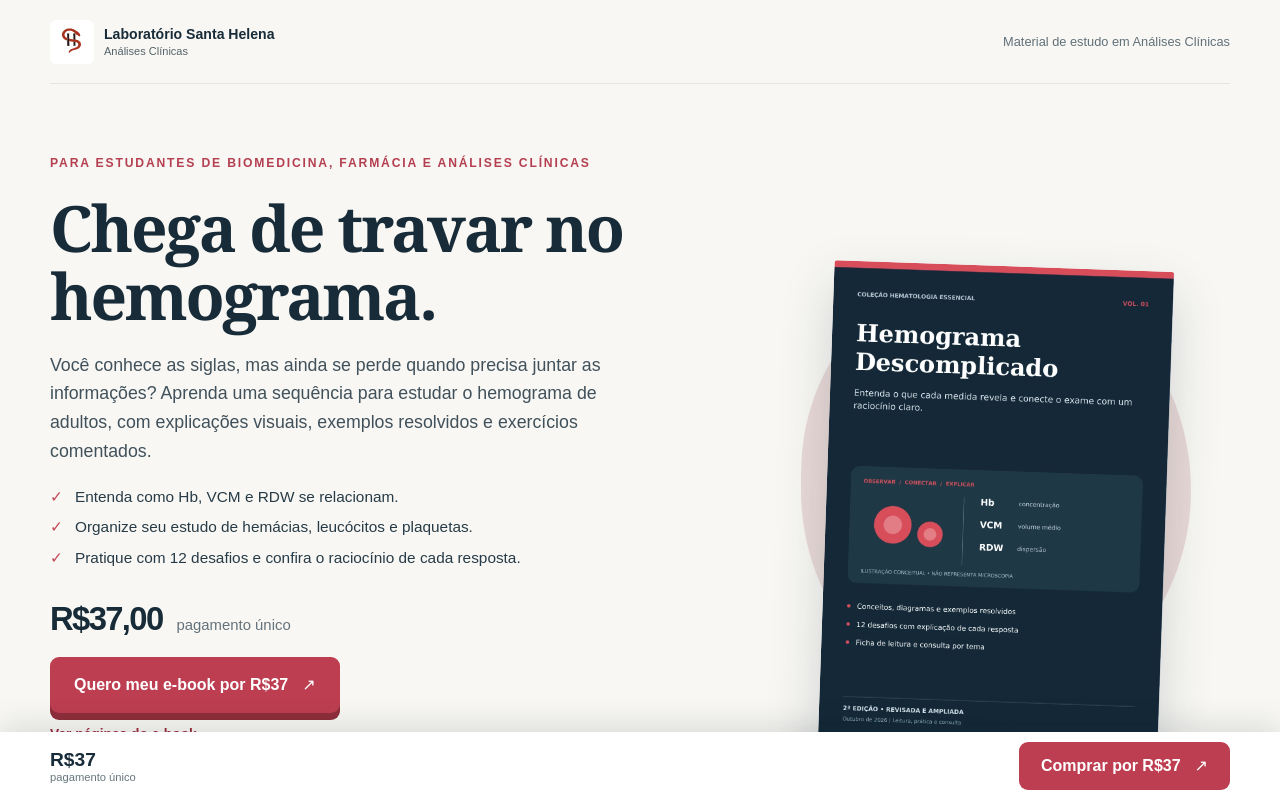
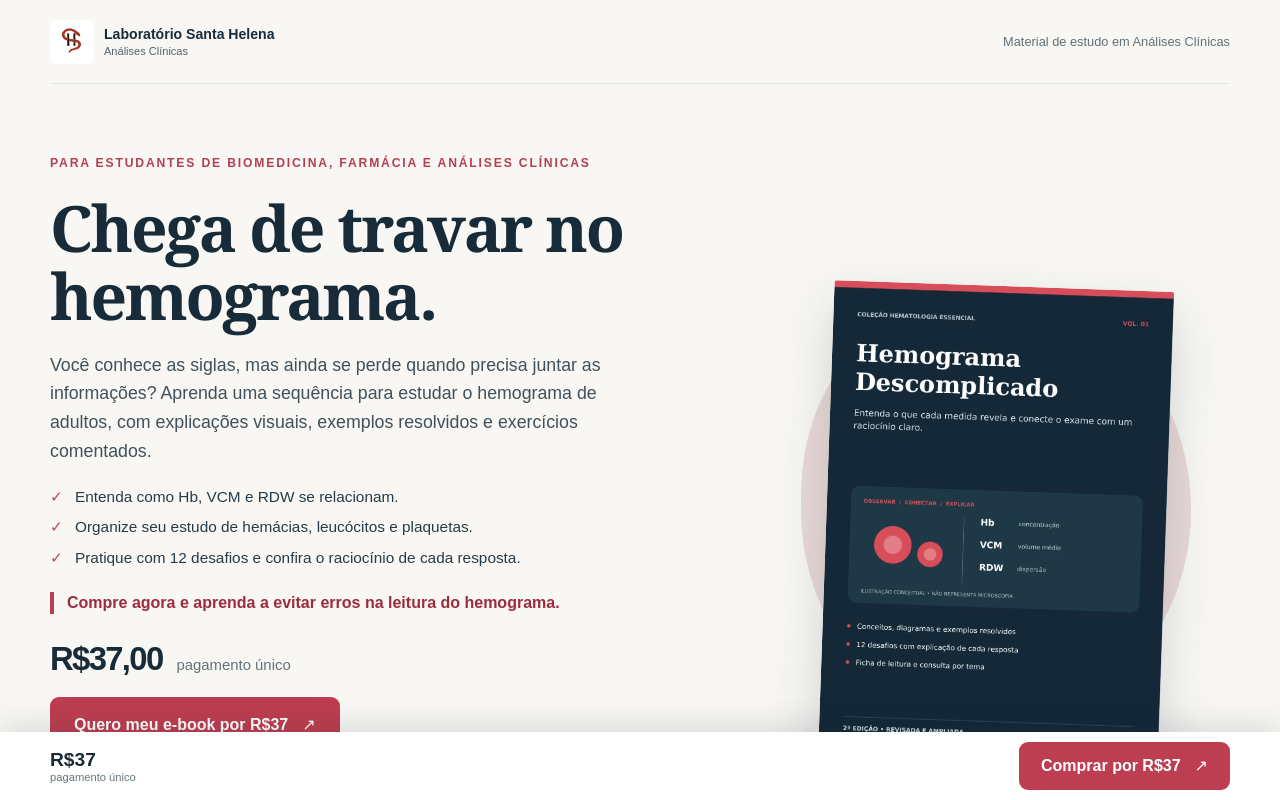
Before and after one commit to Sophia220510/pdflab2, a React (Vite) app: page / in a window 1280 px wide. Shown: the top 800 px of the page. Built offline with nearby package versions, Linux system fonts and the light colour scheme.

Commit message:
Add direct purchase callout to hero

```diff
--- a/src/App.tsx
+++ b/src/App.tsx
@@ -232,6 +232,9 @@ export function App() {
               <li>Organize seu estudo de hemácias, leucócitos e plaquetas.</li>
               <li>Pratique com 12 desafios e confira o raciocínio de cada resposta.</li>
             </ul>
+            <p className="hero-callout">
+              Compre agora e aprenda a evitar erros na leitura do hemograma.
+            </p>
             <div className="hero-purchase">
               <p className="price">
                 <strong>{site.price}</strong> <span>pagamento único</span>
--- a/src/styles.css
+++ b/src/styles.css
@@ -170,6 +170,14 @@ ul {
   left: 0;
   color: #c34857;
   font-weight: 900;
+}
+.hero-callout {
+  margin: 0 0 18px;
+  padding-left: 13px;
+  border-left: 4px solid #bd3e50;
+  color: #9c2c3d;
+  font-weight: 800;
+  line-height: 1.35;
 }
 .price {
   display: flex;
```
